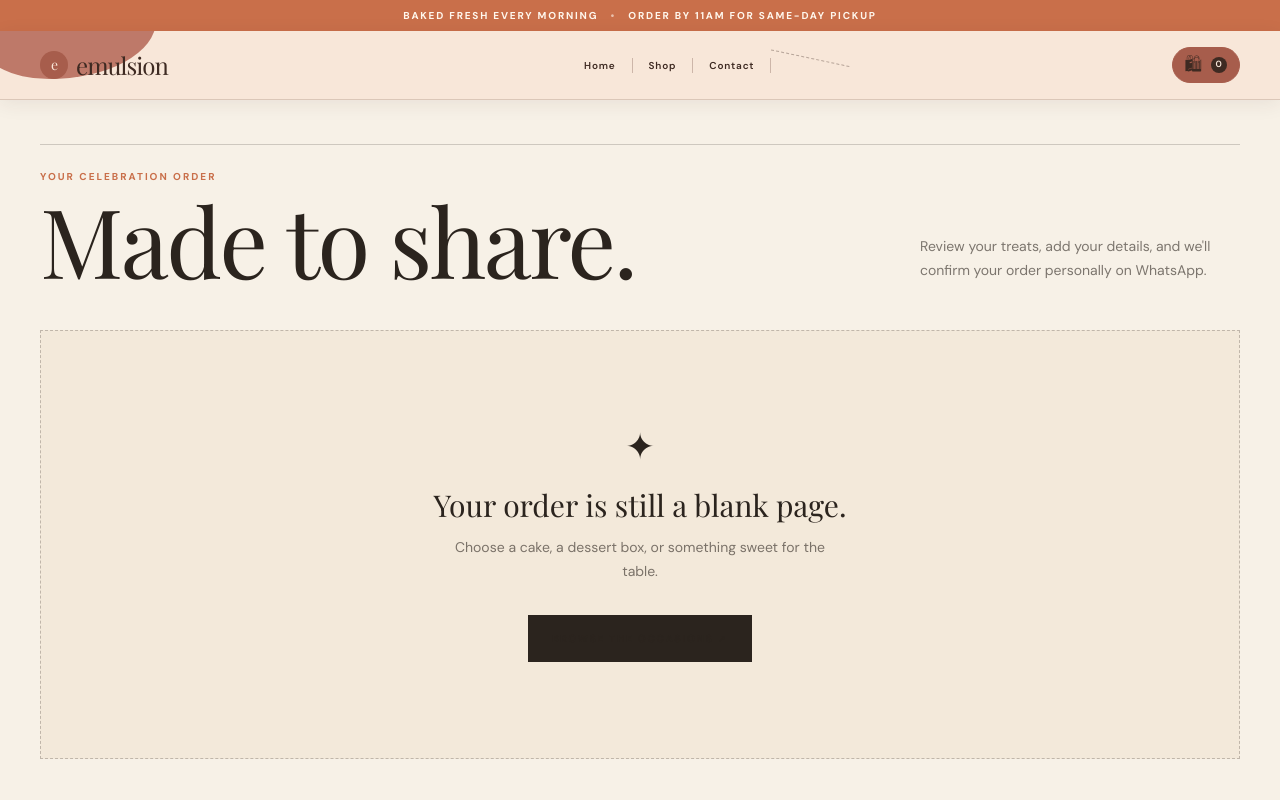
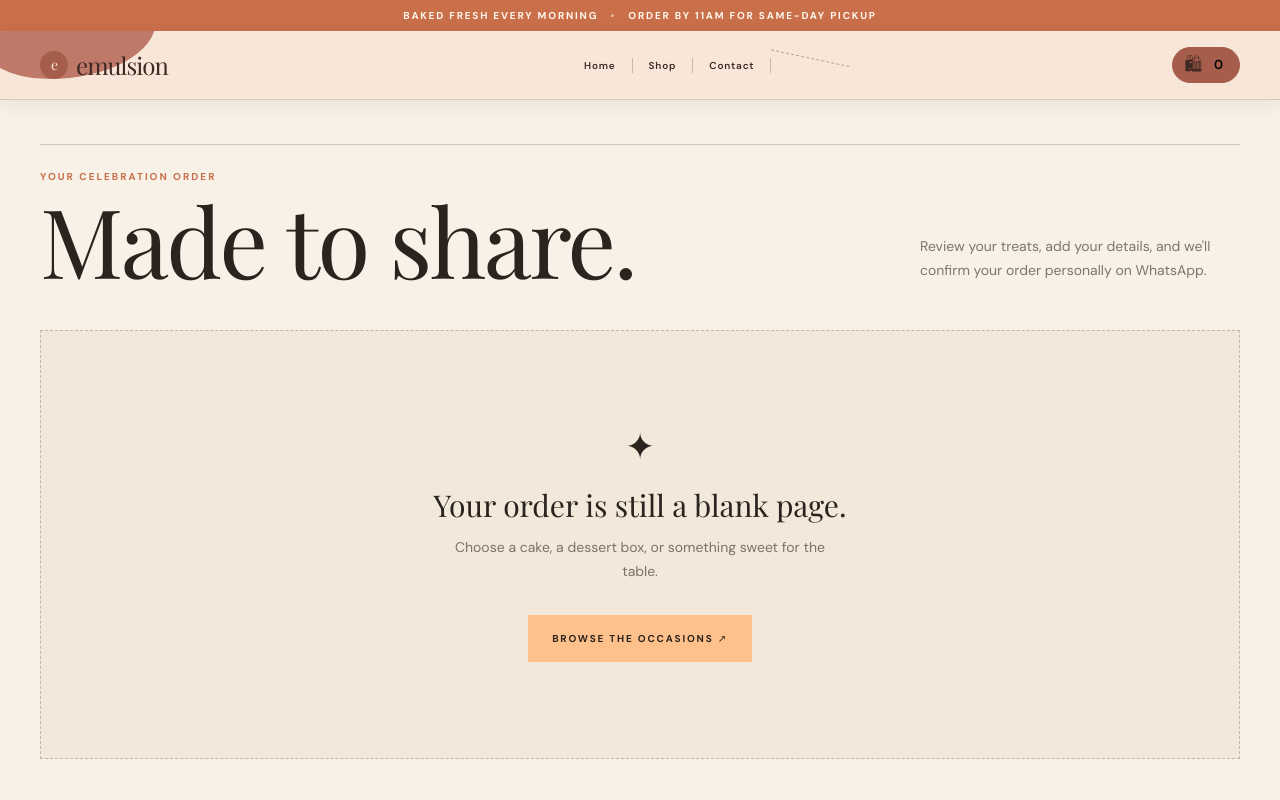
Before and after one commit to mridul360/Emulsion, a React (Vite) app: page /cart in a window 1280 px wide. Shown: the top 800 px of the page. Built offline with nearby package versions, Linux system fonts and the light colour scheme; a web font is replaced by a local one.

Commit message:
feat: Add ScrollToTop component for improved navigation; update Navbar and Cart styles

```diff
--- a/src/App.jsx
+++ b/src/App.jsx
@@ -1,5 +1,6 @@
 import { Route, Routes } from "react-router-dom";
 import Layout from "./components/Layout";
+import ScrollToTop from "./components/ScrollToTop";
 import { CartProvider } from "./context/CartContext";
 import { ProductProvider } from "./context/ProductContext";
 import About from "./pages/About";
@@ -15,6 +16,7 @@ export default function App() {
   return (
     <ProductProvider>
       <CartProvider>
+        <ScrollToTop />
         <Routes>
         <Route element={<Layout />}>
           <Route index element={<Home />} />
--- a/src/components/Navbar.jsx
+++ b/src/components/Navbar.jsx
@@ -56,7 +56,7 @@ export default function Navbar() {
           <span aria-hidden="true" className="text-lg leading-none">
             🛍
           </span>
-          <span className="flex h-4 min-w-4 items-center justify-center rounded-full bg-[#3e2a22] px-1 py-1  text-[9px] text-[#f8e6d9]">
+          <span className="flex h-4 text-center min-w-4 items-center justify-center rounded-full  text-[13px] text-[#000000]">
             {count}
           </span>
         </NavLink>
--- /dev/null
+++ b/src/components/ScrollToTop.jsx
@@ -0,0 +1,12 @@
+import { useEffect } from "react";
+import { useLocation } from "react-router-dom";
+
+export default function ScrollToTop() {
+  const { pathname, search } = useLocation();
+
+  useEffect(() => {
+    window.scrollTo({ top: 0, left: 0, behavior: "instant" });
+  }, [pathname, search]);
+
+  return null;
+}
--- a/src/pages/Cart.jsx
+++ b/src/pages/Cart.jsx
@@ -48,7 +48,7 @@ export default function Cart() {
           </p>
           <Link
             to="/shop"
-            className="mt-8 inline-flex bg-[#2b241e] px-6 py-4 text-[10px] font-bold uppercase tracking-[0.18em] text-white transition hover:bg-[#c96f4a]"
+            className="mt-8 inline-flex bg-[#ffc18b] px-6 py-4 text-[10px] font-bold uppercase tracking-[0.18em] text-white transition hover:bg-[#fffcfc]"
           >
             Browse the occasions ↗
           </Link>
--- a/src/pages/ProductDetails.jsx
+++ b/src/pages/ProductDetails.jsx
@@ -1,6 +1,5 @@
 import { Link, useParams } from "react-router-dom";
 import { useCart } from "../hooks/useCart";
-import { openWhatsApp } from "../lib/whatsapp";
 import { useProducts } from "../hooks/useProducts";
 import { formatPrice } from "../lib/currency";
 
@@ -51,12 +50,7 @@ export default function ProductDetails() {
           >
             Add to order
           </button>
-          <button
-            onClick={() => openWhatsApp([{ ...product, quantity: 1 }])}
-            className="border border-[#2b241e]/30 px-6 py-4 text-[10px] font-bold uppercase tracking-[0.18em] hover:border-[#c96f4a] hover:text-[#c96f4a]"
-          >
-            Buy now on WhatsApp ↗
-          </button>
+
         </div>
       </div>
     </main>
```
